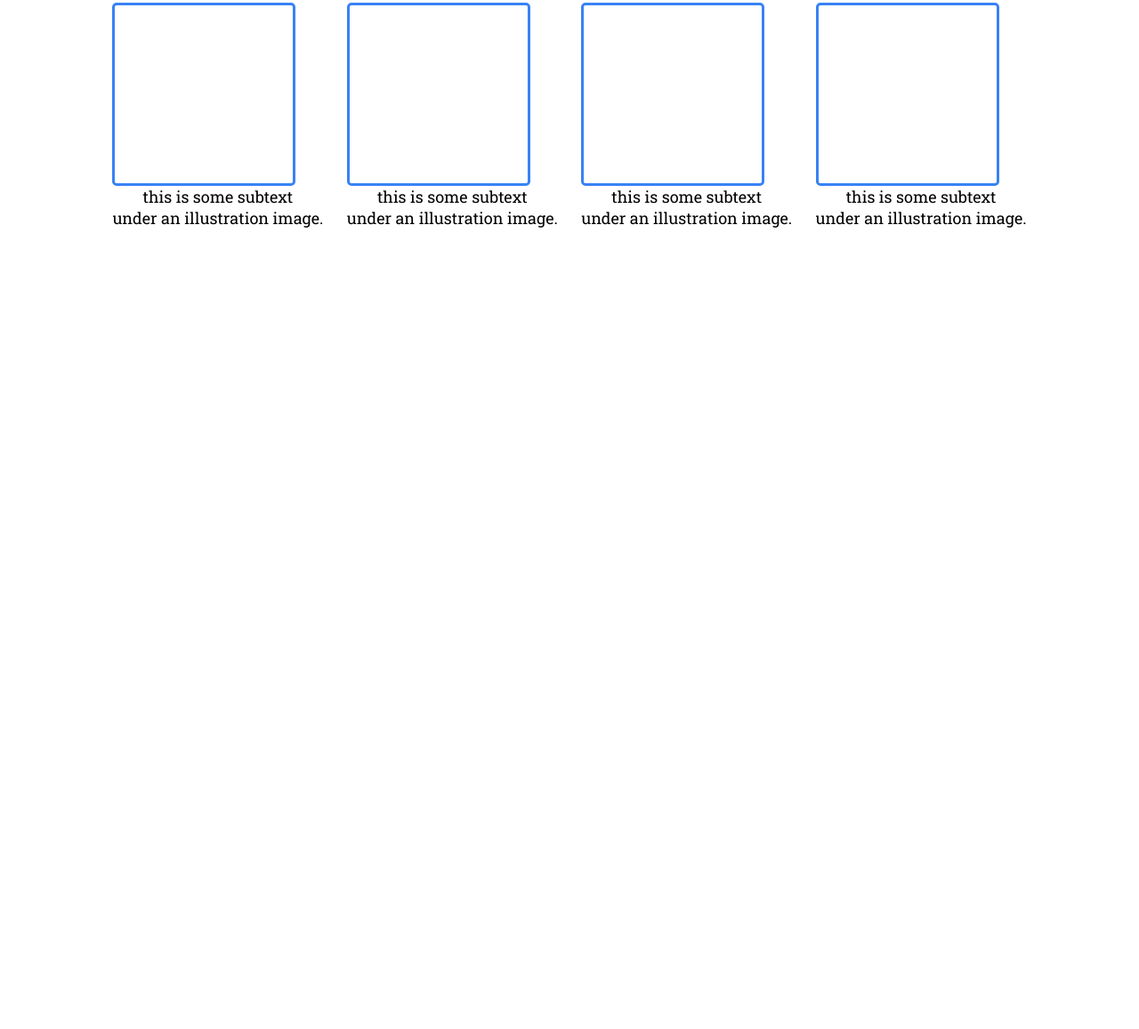
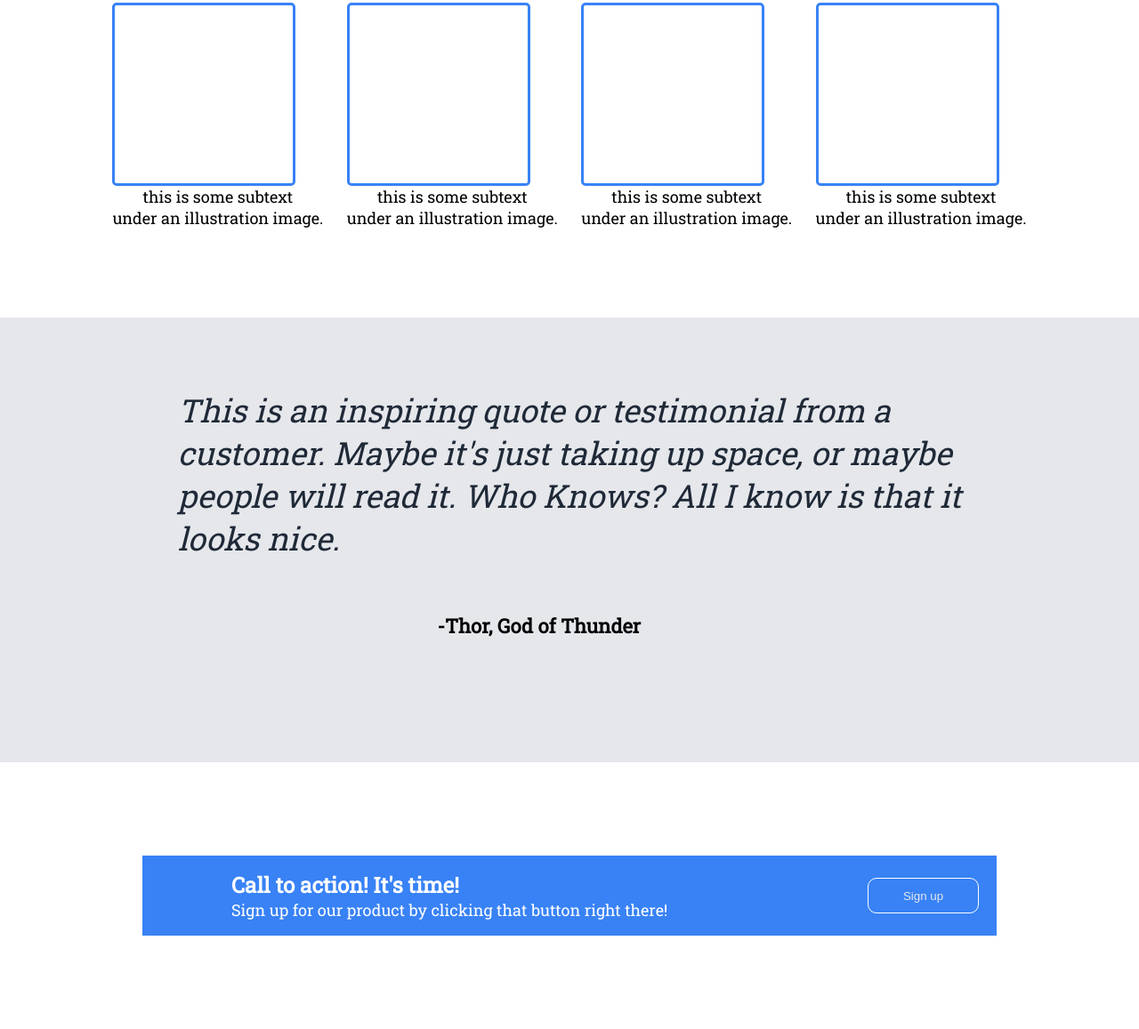
Before and after one commit to direwolfweb/odin-landing-1, a plain HTML site: page index.html in a window 1280 px wide. Shown: the part 724-1881 px from the top of the page at 89% size. Before the commit the page ends 1081 px from the top, so only its background shows below. Drawn offline with Linux system fonts and the light colour scheme.

Commit message:
completed section 3 and 4

```diff
--- a/index.html
+++ b/index.html
@@ -53,6 +53,26 @@
                         </div>
                     </div>
                 </div>
+                <div class="third-section">
+                    <h3>This is an inspiring quote or testimonial from a </br>
+                        customer. Maybe it's just taking up space, or maybe </br>
+                        people will read it. Who Knows? All I know is that it </br> looks nice.</br>
+                    </h3>
+                    <div id="p-div"><p class="p-third"><strong>-Thor, God of Thunder</strong></p>
+                    </div>
+                </div>
+                <div class="last-div">
+                    <div class="blue-container">
+                        <div class="left">
+                            <h4>Call to action! It's time!</h4>
+                            <p class="last-p">Sign up for our product by clicking that button right there!</p>
+                        </div>
+                        <div class="right">
+                            <button type="button" class="btn-last-div">Sign up</button>
+                        </div>
+
+                    </div>
+                </div>
 
 
 </body>
--- a/styles.css
+++ b/styles.css
@@ -120,3 +120,86 @@ h2{
     text-align: center;
     font-size: 18px;
 }
+
+.third-section {
+    background-color: #e5e7eb;
+    height: 500px;
+    display: flex;
+    flex-direction: column;
+    justify-content: center;
+
+}
+
+h3 {
+    font-size: 36px;
+    font-style: italic;
+    font-weight: lighter;
+    color: #1F2937;
+    display: flex;
+    justify-content: center;
+    text-align: left;
+
+}
+
+.p-third{
+    font-size: 22px;
+    text-align: end;
+}
+
+#p-div {
+    display: flex;
+    justify-content: flex-end;
+    margin-right: 500px;
+    padding: 60px;
+}
+
+.last-div {
+    height: 300px;
+    display: flex;
+    justify-content: center;
+    align-items: center;
+
+}
+
+.blue-container {
+    background-color: #3882f6;
+    width: 75%;
+    height: 30%;
+    display: flex;
+    flex-direction: row;
+}
+
+.left {
+    width: 80%;
+    margin-left: 100px;
+    display: flex;
+    justify-content: center;
+    flex-direction: column;
+}
+
+h4 {
+    font-size: 24px;
+    color: white;
+}
+
+.last-p {
+    color: white;
+    font-size: 18px;
+}
+
+.right {
+    display: flex;
+    flex-direction: column;
+    justify-content: center;
+    align-items: center;
+    margin-right: 20px;
+}
+.btn-last-div {
+    background-color: #3882f6;
+    color: #e5e7eb;
+    width: 125px;
+    height: 40px;
+    border: solid 1px #ffffff;
+    border-radius: 10px;
+
+}
```
